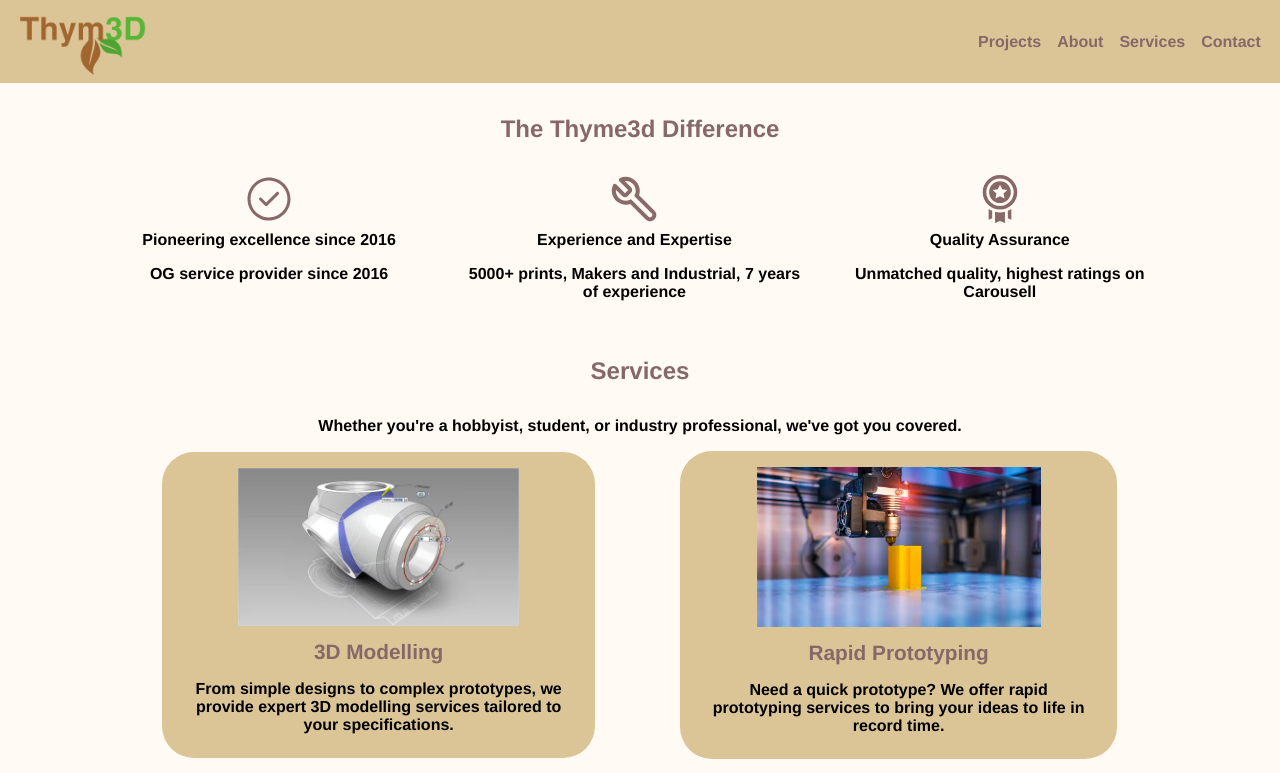
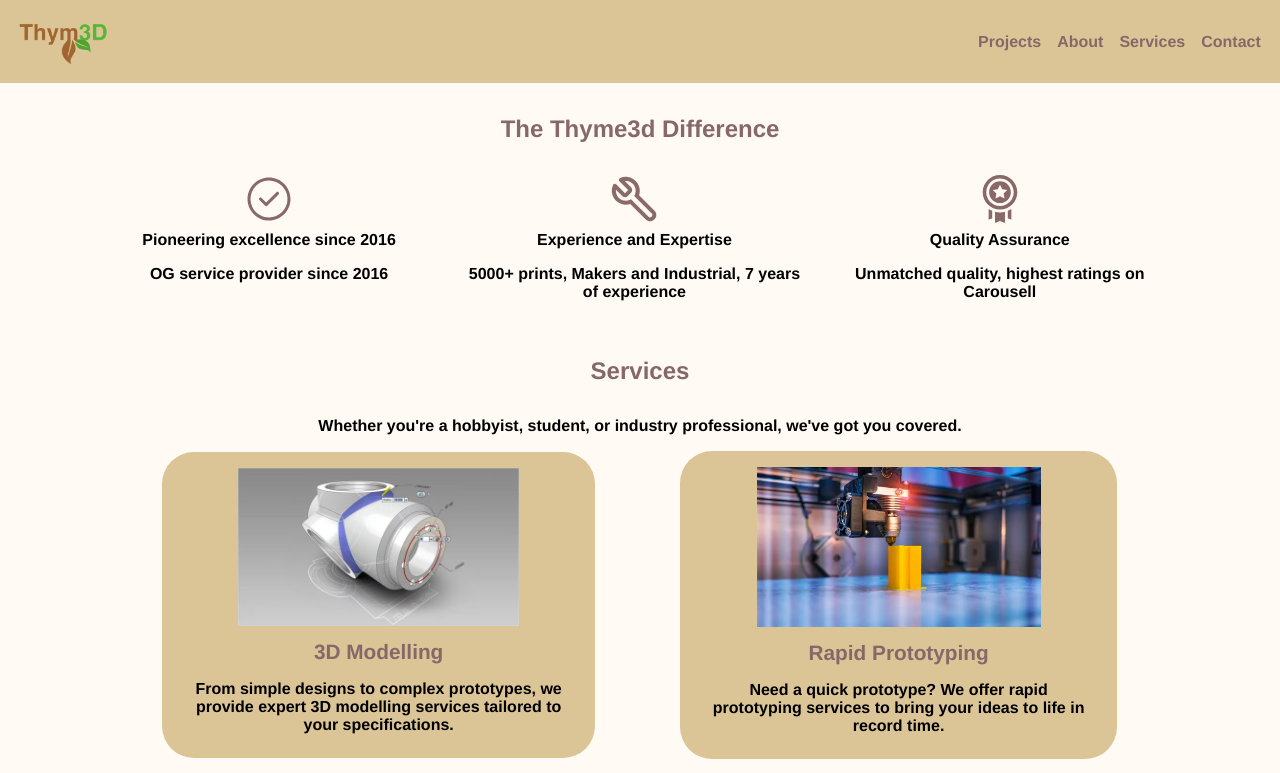
Before and after one commit to maxwellau2/thyme3d, a React (Vite) app: page / in a window 1280 px wide. Shown: the top 773 px of the page. Built offline with nearby package versions, Linux system fonts and the light colour scheme.

Commit message:
fix logo

```diff
--- a/src/styles/Navbar.css
+++ b/src/styles/Navbar.css
@@ -20,8 +20,8 @@
   background-image: url("../assets/logo.png");
   background-repeat: no-repeat, repeat;
   background-size: contain;
-  height: 8rem;
-  width: 8rem;
+  height: 200%;
+  width: 100%;
 }
 
 .button{
```
